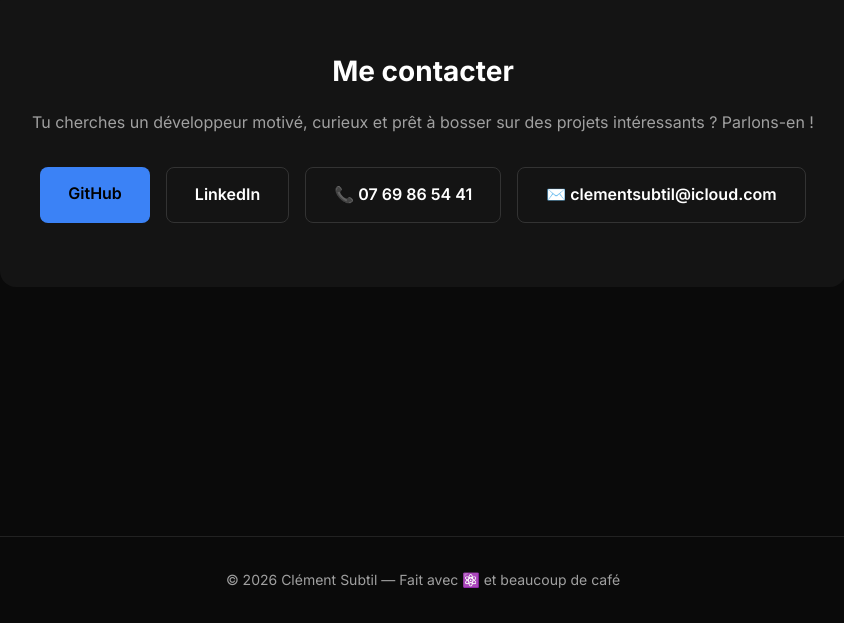
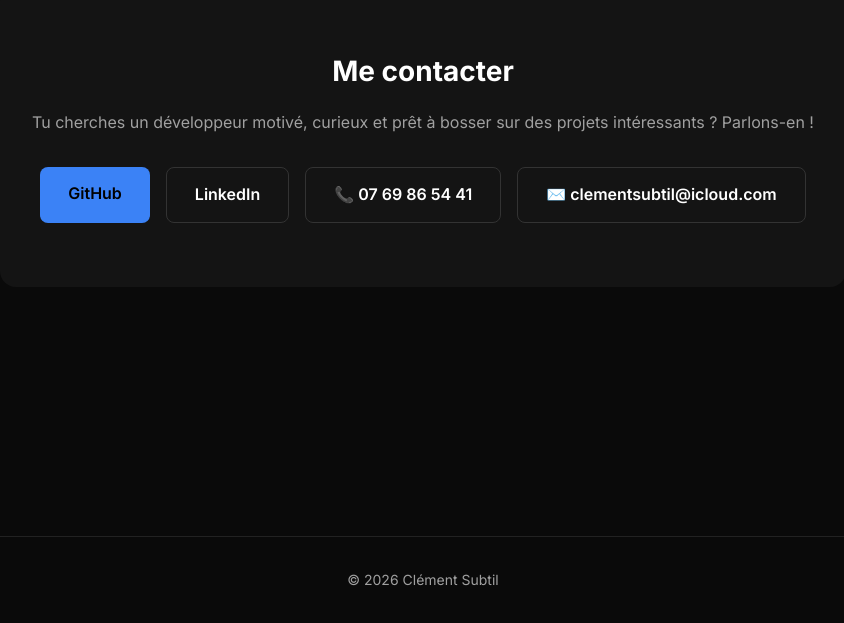
Before and after one commit to clementsbt/portfolio, a React (Vite) app: page / in a window 1280 px wide. Shown: the part 3594-4217 px from the top of the page, without its empty margins (217-1061 px from the left). Built offline with nearby package versions, Linux system fonts and the light colour scheme.

Commit message:
Remove footer tagline

```diff
--- a/src/App.tsx
+++ b/src/App.tsx
@@ -295,7 +295,7 @@ function App() {
 
       <footer>
         <div className="container">
-          <p>© 2026 Clément Subtil — Fait avec ⚛️ et beaucoup de café</p>
+          <p>© 2026 Clément Subtil</p>
         </div>
       </footer>
 
```
